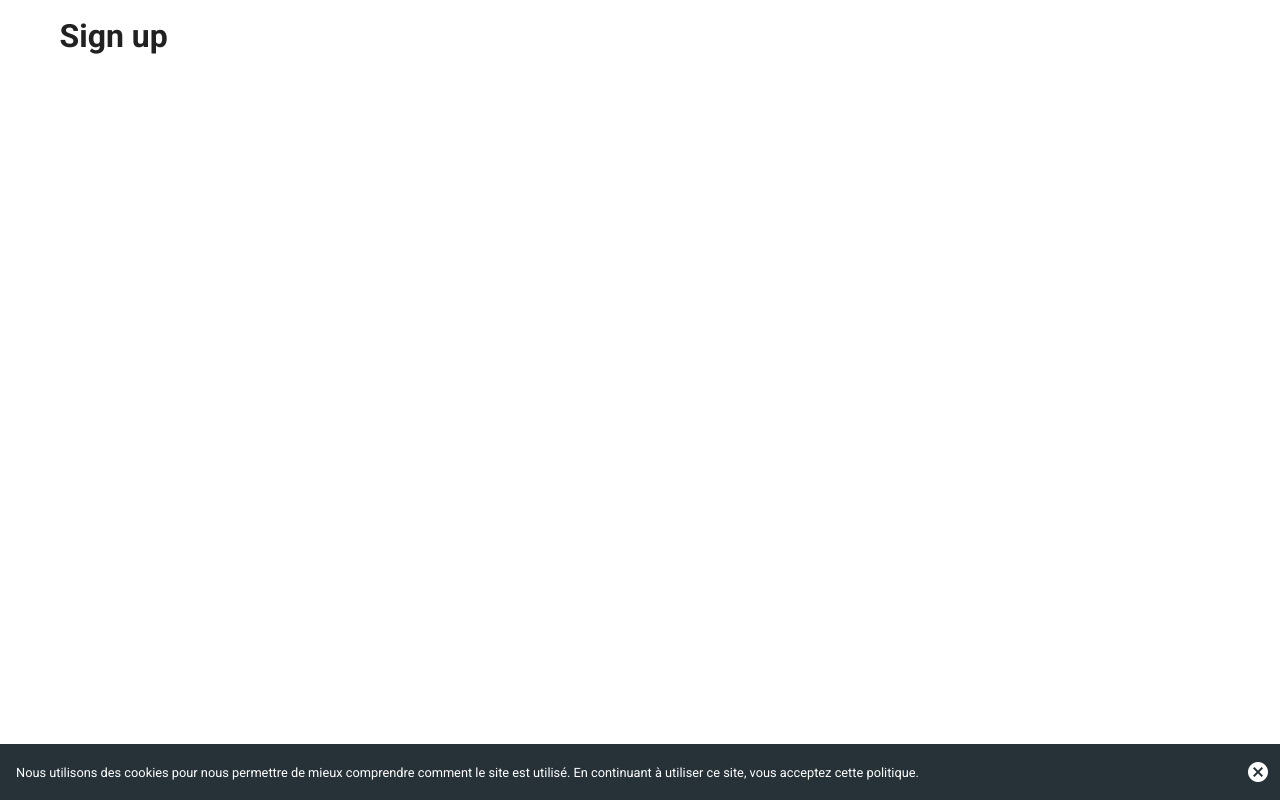
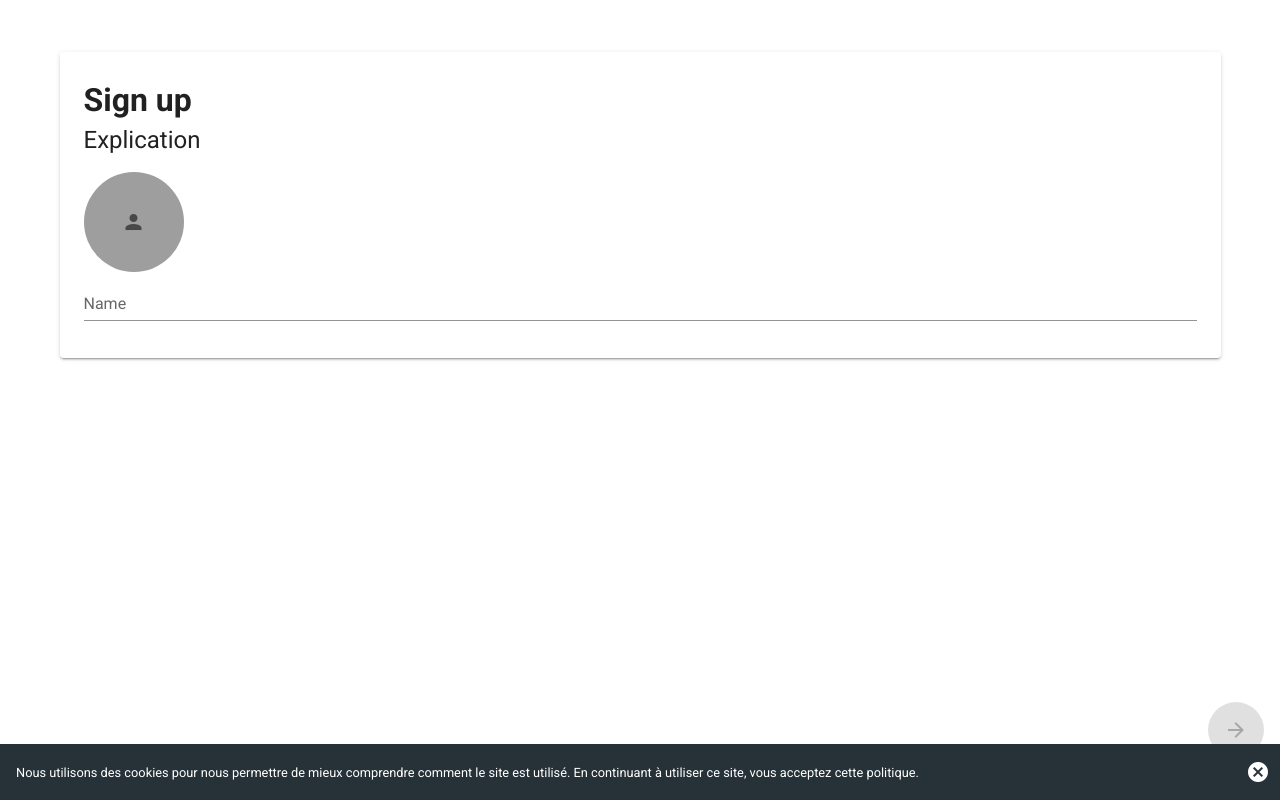
Before and after one commit to bynicodevelop/atrap.io-beta, a Nuxt app: page /auth/signup in a window 1280 px wide. Built offline with nearby package versions, Linux system fonts and the light colour scheme.

Commit message:
Ajout des tests pour le middleware d'authentification ainsi que pour le bandeau de cookies et le formulaire d'enregistrement

```diff
--- a/layouts/default.vue
+++ b/layouts/default.vue
@@ -1,8 +1,10 @@
 <template>
   <v-app>
     <v-content>
-      <v-container>
-        <nuxt />
+      <v-container grid-list-md>
+        <v-layout row>
+          <nuxt />
+        </v-layout>
       </v-container>
     </v-content>
 
--- a/pages/auth/signup.vue
+++ b/pages/auth/signup.vue
@@ -1,11 +1,131 @@
 <template>
-  <h1>Sign up</h1>
+  <v-flex class="mt-10">
+    <v-stepper v-model="step">
+      <v-stepper-items>
+        <v-stepper-content step="1">
+          <h1>Sign up</h1>
+
+          <p class="headline">
+            Explication
+          </p>
+
+          <v-form
+            ref="form"
+            v-model="validStep1"
+            autocomplete="off"
+            lazy-validation
+          >
+            <v-avatar
+              color="grey"
+              size="100"
+              @mouseenter="over = true"
+              @mouseleave="over = false"
+              @click="$refs.inputUpload.click()"
+            >
+              <v-icon v-show="!over && !avatar">
+                mdi-account
+              </v-icon>
+              <v-icon v-show="over && !avatar">
+                mdi-file-image
+              </v-icon>
+              <img v-show="avatar" :src="avatar" />
+            </v-avatar>
+
+            <input
+              v-show="false"
+              id="inputUpload"
+              ref="inputUpload"
+              type="file"
+              @change="uploadFile"
+            />
+
+            <v-text-field
+              id="name"
+              v-model="name"
+              :rules="nameRules"
+              label="Name"
+              required
+            />
+          </v-form>
+        </v-stepper-content>
+
+        <v-stepper-content step="2">
+          <h1>Sign up</h1>
+          <p class="headline">
+            Explication
+          </p>
+        </v-stepper-content>
+
+        <v-stepper-content step="3">
+          <h1>Sign up</h1>
+          <p class="headline">
+            Explication
+          </p>
+        </v-stepper-content>
+      </v-stepper-items>
+    </v-stepper>
+
+    <v-card-text class="footer">
+      <v-btn
+        id="next"
+        :disabled="!validStep1"
+        absolute
+        fab
+        top
+        right
+        @click="step++"
+      >
+        <v-icon>mdi-arrow-right</v-icon>
+      </v-btn>
+    </v-card-text>
+  </v-flex>
 </template>
 
 <script>
 export default {
   name: "Signup",
+  data: () => ({
+    step: 1,
+
+    over: false,
+
+    validStep1: true,
+    name: "",
+    nameRules: [
+      (v) => !!v || "Merci de saisir le nom de votre entité (marque)",
+    ],
+    avatar: "",
+  }),
+  watch: {
+    validStep1() {
+      this.validStep1 = this.avatar !== "" && this.name !== ""
+    },
+  },
+  mounted() {
+    this.validStep1 = !this.validStep1
+  },
+  methods: {
+    uploadFile(data) {
+      const localImage = new FileReader()
+
+      localImage.addEventListener("load", (e) => {
+        this.avatar = e.target.result
+        this.validStep1 = this.avatar !== "" && this.name !== ""
+      })
+
+      if (data.target.files.length) {
+        localImage.readAsDataURL(data.target.files[0])
+      }
+    },
+  },
 }
 </script>
 
-<style scoped></style>
+<style lang="sass" scoped>
+.footer
+  background-color: #FFF
+  height: 70px
+  position: fixed
+  bottom: 0
+  left: 0
+</style>
```
Also changed, not shown: 2 other files (tests, documents, lock files or other folders).
